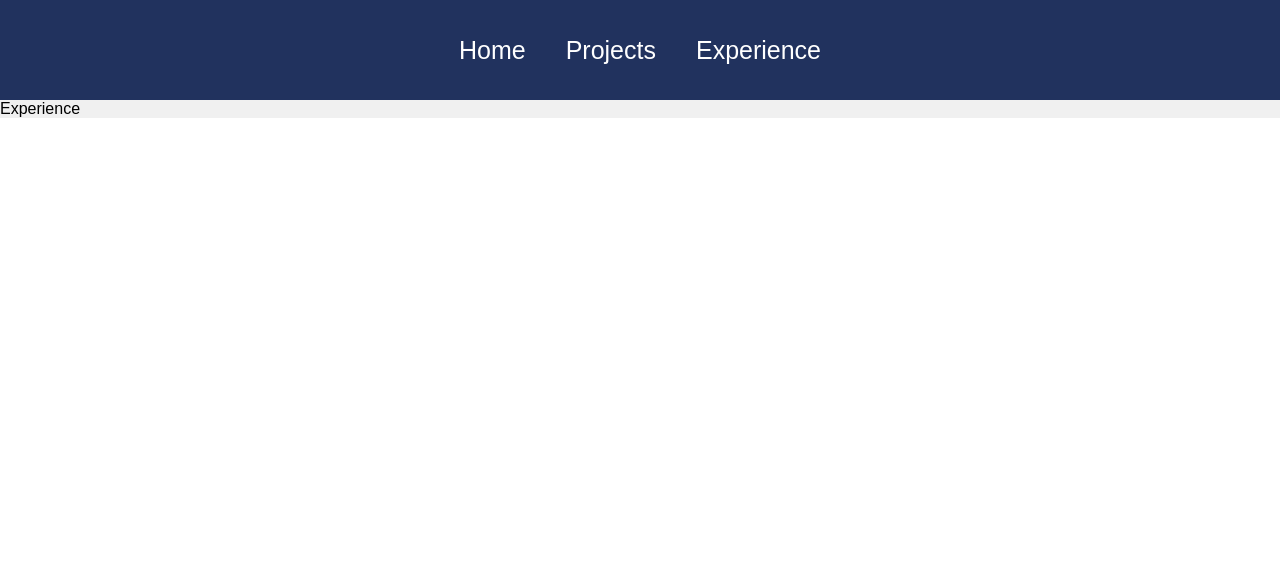
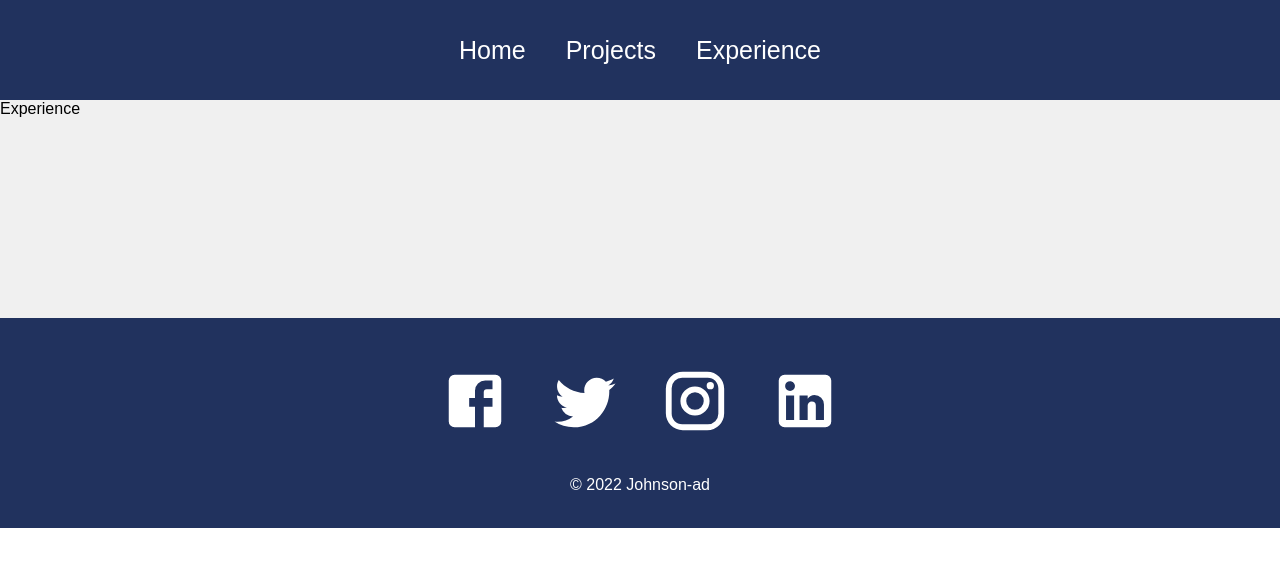
Before and after one commit to johnson-ad/porfolio, a React (Create React App) app: page /experience in a window 1280 px wide. Shown: the top 566 px of the page. Built offline with nearby package versions, Linux system fonts and the light colour scheme.

Commit message:
fin de creation du footer et debut creation de home

```diff
--- a/src/App.jsx
+++ b/src/App.jsx
@@ -4,6 +4,8 @@ import Home from './pages/Home';
 import Projects from './pages/Projects';
 import Experience from './pages/Experience';
 import Navbar from './components/Navbar';
+import Footer from './components/Footer';
+
 
 function App() {
   return (
@@ -15,6 +17,7 @@ function App() {
           <Route path="/projects" element={<Projects />} />
           <Route path="/experience" element={<Experience />} />
         </Routes>
+        <Footer />
       </Router>
     </div>
   );
--- a/src/components/Footer.jsx
+++ b/src/components/Footer.jsx
@@ -1,8 +1,21 @@
 import React from 'react'
+import InstagramIcon from '@material-ui/icons/Instagram';
+import FacebookIcon from '@material-ui/icons/Facebook';
+import TwitterIcon from '@material-ui/icons/Twitter';
+import LinkedInIcon from '@material-ui/icons/LinkedIn';
+import "../styles/Footer.css";
 
 function Footer() {
   return (
-    <div>Footer</div>
+    <div className='footer'>
+        <div className='socialMedia'>
+            <FacebookIcon/>
+            <TwitterIcon/>
+            <InstagramIcon/>
+            <LinkedInIcon/>
+        </div>
+        <p> &copy; 2022 Johnson-ad</p>
+    </div>
   )
 }
 
```
